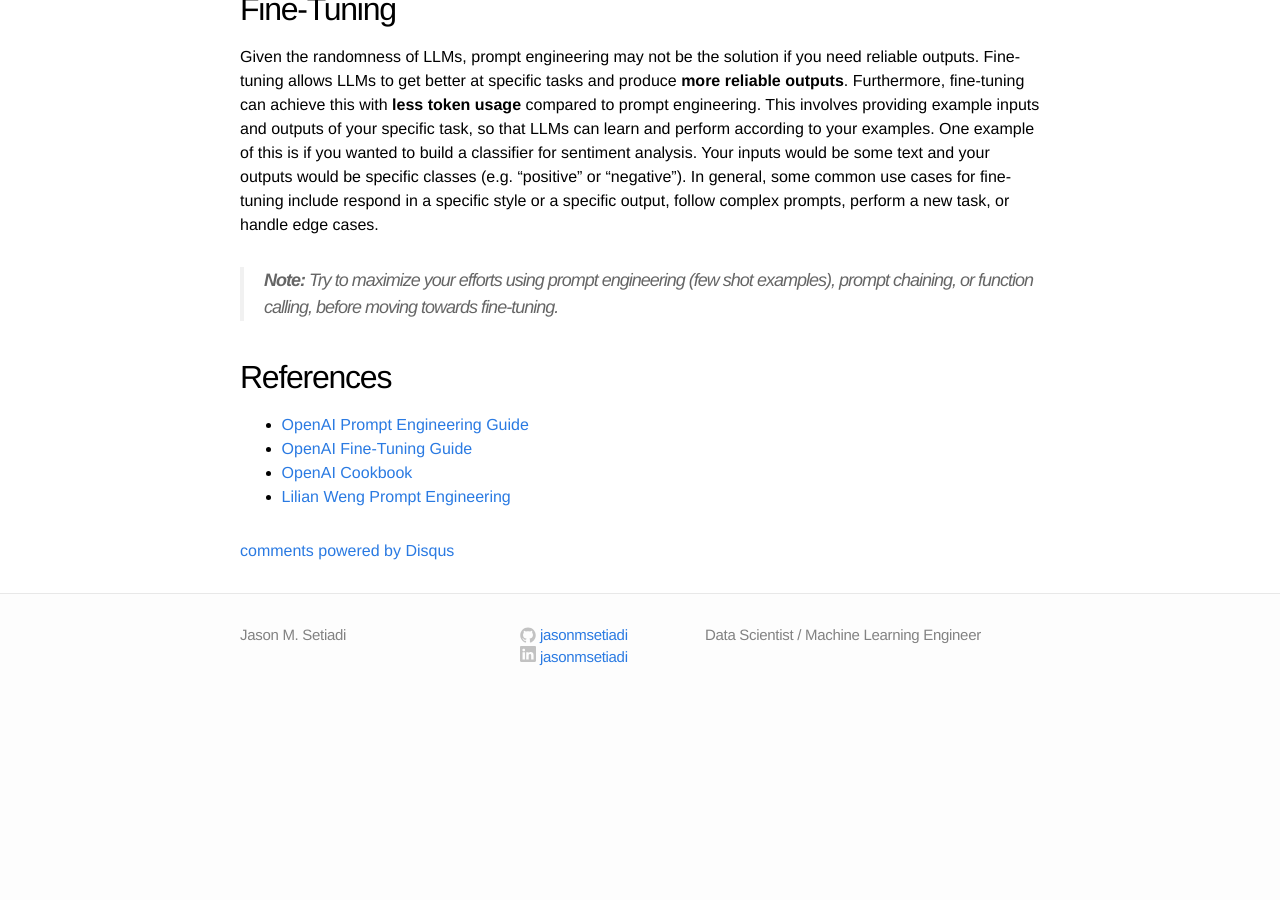
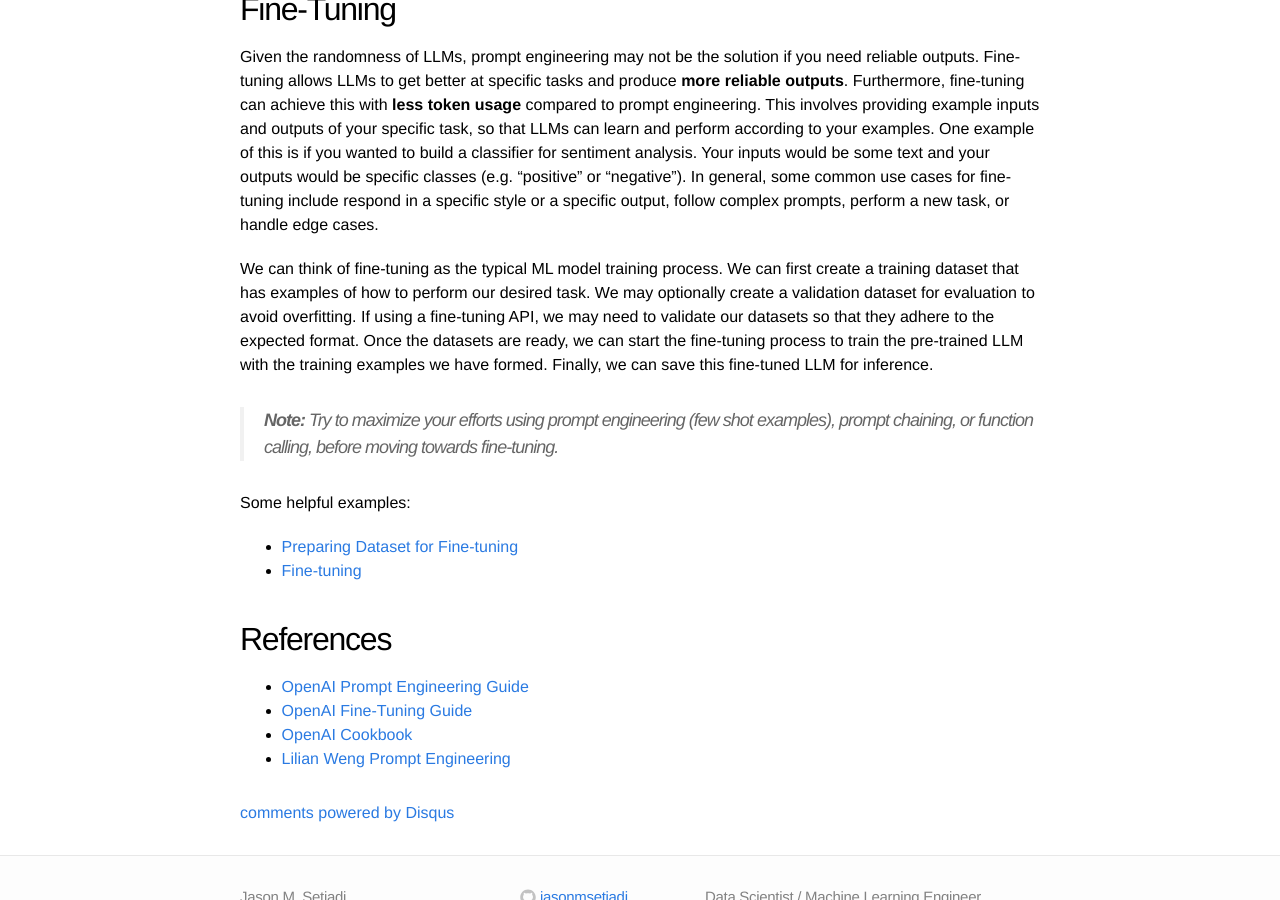
Before and after one commit to jasonmsetiadi/jasonmsetiadi.github.io, a Jekyll site: the page built from _posts/2023-11-08-llm-optimization.markdown, in a window 1280 px wide and 900 px high, scrolled down 1237 px. Built offline with Jekyll 4.4.1, drawn with Linux system fonts in a browser that asks for light colours; comment, search, counter and statistics services are not loaded; before the commit the page ends 1951 px from its top, so only the background shows below that.

Commit message:
update fine-tuning

```diff
--- a/_posts/2023-11-08-llm-optimization.markdown
+++ b/_posts/2023-11-08-llm-optimization.markdown
@@ -46,8 +46,14 @@ QA over code (code interpreter) = prompts -> code -> code result + prompt -> out
 
 Given the randomness of LLMs, prompt engineering may not be the solution if you need reliable outputs. Fine-tuning allows LLMs to get better at specific tasks and produce **more reliable outputs**. Furthermore, fine-tuning can achieve this with **less token usage** compared to prompt engineering. This involves providing example inputs and outputs of your specific task, so that LLMs can learn and perform according to your examples. One example of this is if you wanted to build a classifier for sentiment analysis. Your inputs would be some text and your outputs would be specific classes (e.g. “positive” or “negative”). In general, some common use cases for fine-tuning include respond in a specific style or a specific output, follow complex prompts, perform a new task, or handle edge cases.
 
+We can think of fine-tuning as the typical ML model training process. We can first create a training dataset that has examples of how to perform our desired task. We may optionally create a validation dataset for evaluation to avoid overfitting. If using a fine-tuning API, we may need to validate our datasets so that they adhere to the expected format. Once the datasets are ready, we can start the fine-tuning process to train the pre-trained LLM with the training examples we have formed. Finally, we can save this fine-tuned LLM for inference.
+
 > **Note:**
 Try to maximize your efforts using prompt engineering (few shot examples), prompt chaining, or function calling, before moving towards fine-tuning.
+
+Some helpful examples:
+- [Preparing Dataset for Fine-tuning](https://cookbook.openai.com/examples/chat_finetuning_data_prep)
+- [Fine-tuning](https://cookbook.openai.com/examples/how_to_finetune_chat_models)
 
 ## References
 - [OpenAI Prompt Engineering Guide](https://platform.openai.com/docs/guides/prompt-engineering)
```
